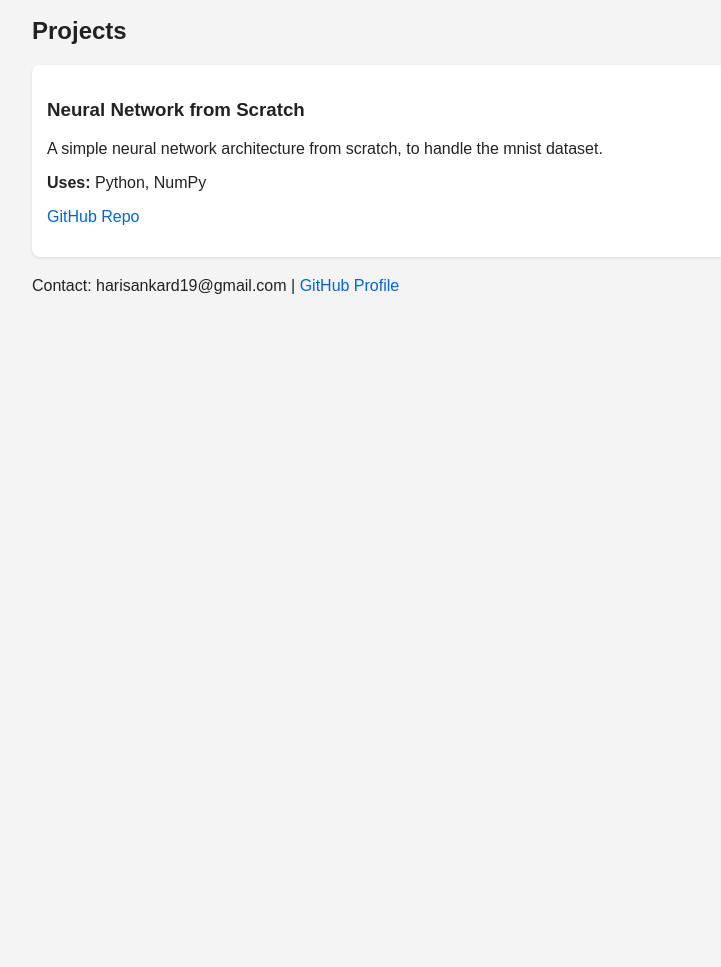
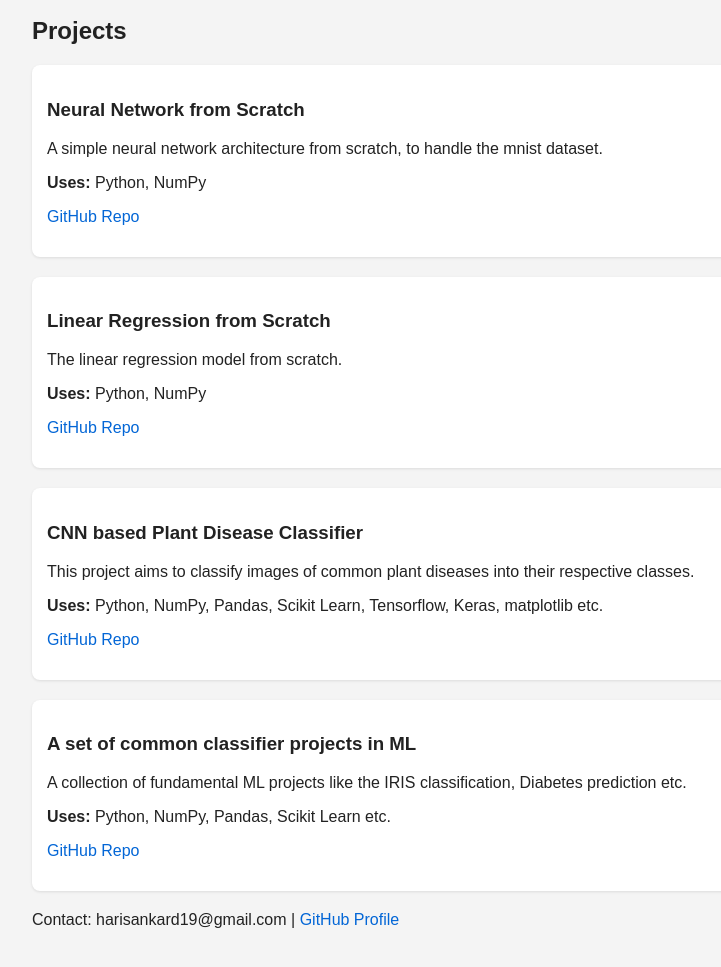
Before and after one commit to fuzrohdah/fuzrohdah.github.io, a plain HTML site: page index.html in a window 1280 px wide. Shown: the part 119-1086 px from the top of the page, without its empty margins (258-979 px from the left). Before the commit the page ends 800 px from the top, so only its background shows below. Drawn offline with Linux system fonts and the light colour scheme.

Commit message:
Update index.html

```diff
--- a/index.html
+++ b/index.html
@@ -21,6 +21,26 @@
       <p><a href="https://github.com/harisankard19/neural-network-from-scratch">GitHub Repo</a></p>
     </div>
 
+<div class="project">
+      <h3>Linear Regression from Scratch</h3>
+      <p>The linear regression model from scratch.</p>
+      <p><strong>Uses:</strong> Python, NumPy</p>
+      <p><a href="https://github.com/harisankard19/linear-regression-from-scratch">GitHub Repo</a></p>
+    </div>
+
+<div class="project">
+      <h3>CNN based Plant Disease Classifier</h3>
+      <p>This project aims to classify images of common plant diseases into their respective classes.</p>
+      <p><strong>Uses:</strong> Python, NumPy, Pandas, Scikit Learn, Tensorflow, Keras, matplotlib etc.</p>
+      <p><a href="https://github.com/harisankard19/plant-disease-classifier-CNN">GitHub Repo</a></p>
+    </div>
+
+<div class="project">
+      <h3>A set of common classifier projects in ML</h3>
+      <p>A collection of fundamental ML projects like the IRIS classification, Diabetes prediction etc.</p>
+      <p><strong>Uses:</strong> Python, NumPy, Pandas, Scikit Learn etc.</p>
+      <p><a href="https://github.com/harisankard19/simple-classifiers-ML">GitHub Repo</a></p>
+    </div>
 
   </section>
 
```
